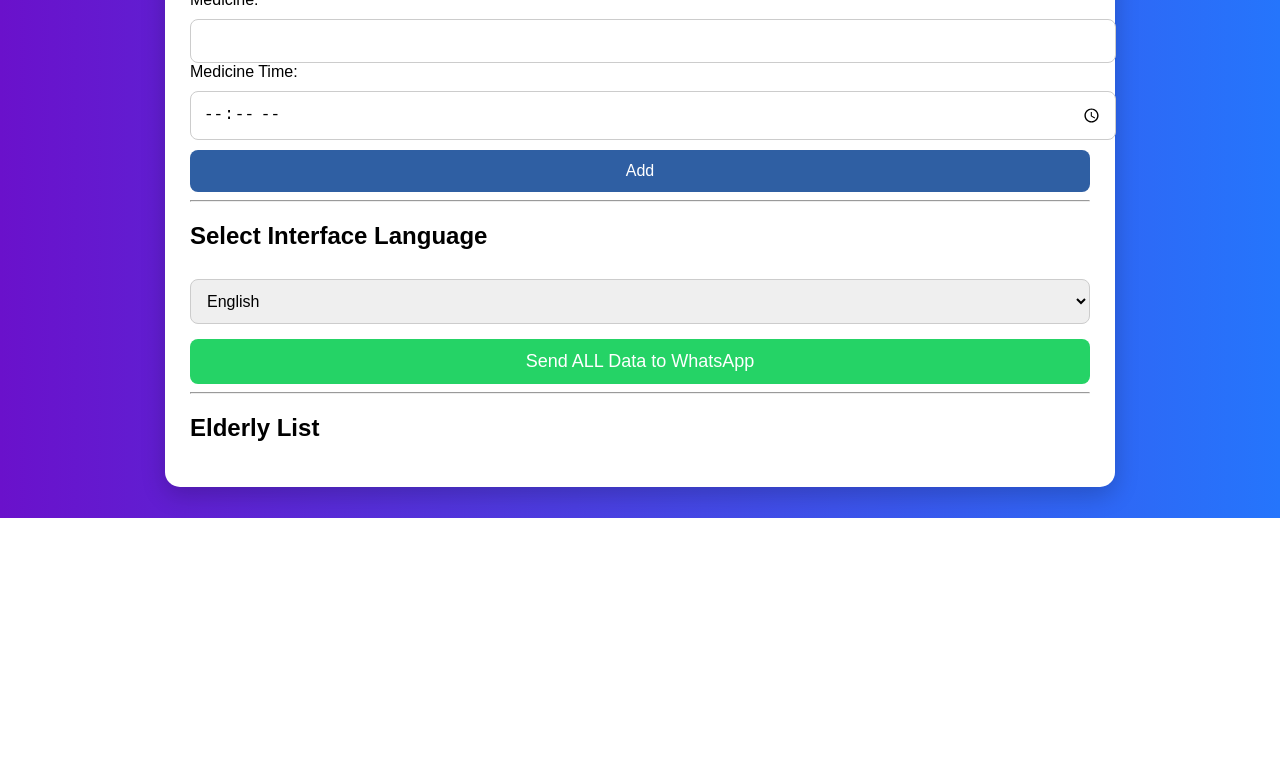
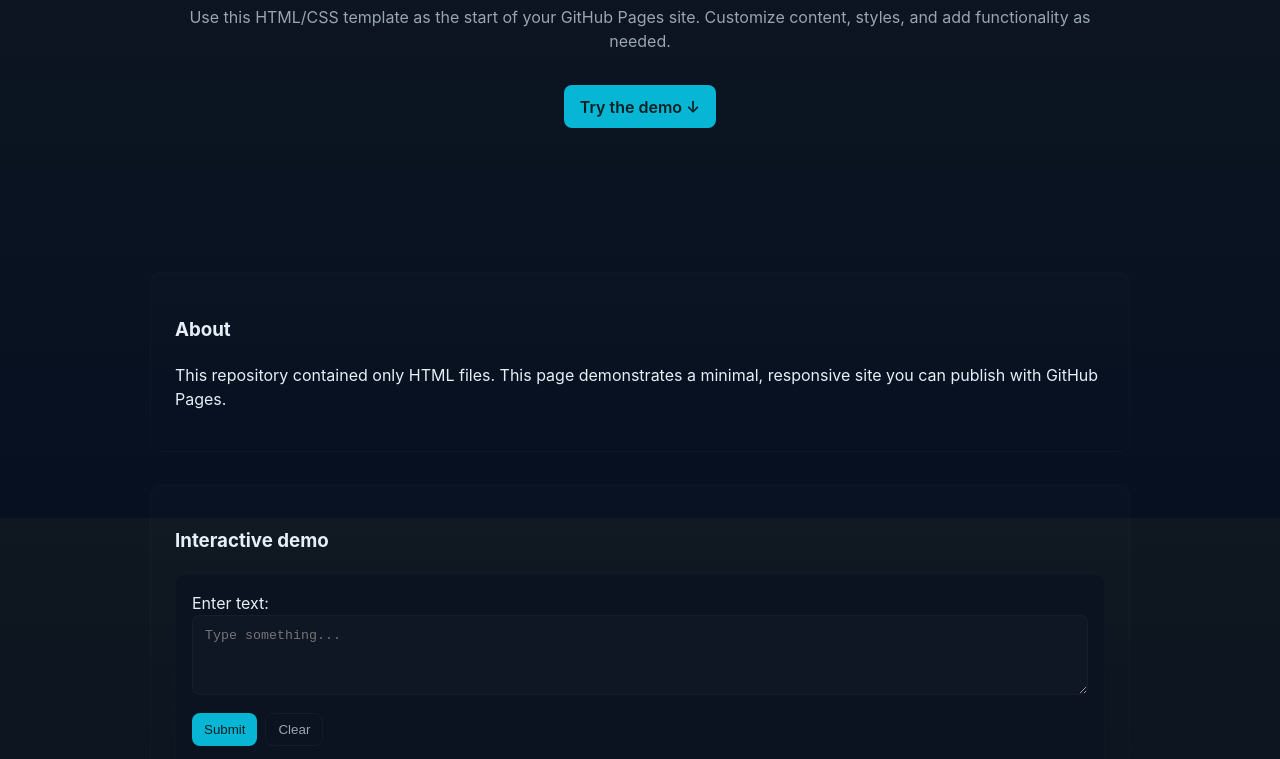
Before and after one commit to bhuvannagarajadc-commits/chatgpt1, a plain HTML site: page index.html in a window 1280 px wide. Shown: the part 282-1041 px from the top of the page. Before the commit the page ends 800 px from the top, so only its background shows below. Drawn offline with Linux system fonts and the light colour scheme.

Commit message:
Add website: index.html + styles.css

```diff
--- a/index.html
+++ b/index.html
@@ -1,264 +1,100 @@
-<!DOCTYPE html>
+<!doctype html>
 <html lang="en">
 <head>
-<meta charset="UTF-8">
-<title>Ashrama Caretaker - Medicine Reminder</title>
+  <meta charset="utf-8" />
+  <meta name="viewport" content="width=device-width,initial-scale=1" />
+  <title>chatgpt1 — Demo Site</title>
+  <meta name="description" content="A small demo website for the chatgpt1 repository." />
+  <link rel="stylesheet" href="styles.css" />
+</head>
+<body>
+  <header class="site-header">
+    <div class="container">
+      <h1 class="brand">chatgpt1</h1>
+      <nav>
+        <a href="#about">About</a>
+        <a href="#demo">Demo</a>
+        <a href="#contact">Contact</a>
+        <a class="repo-btn" href="https://github.com/bhuvannagarajadc-commits/chatgpt1" target="_blank" rel="noopener">Repository</a>
+      </nav>
+    </div>
+  </header>
 
-<style>
-    body {
-        font-family: "Poppins", sans-serif;
-        background: linear-gradient(to right, #6a11cb, #2575fc);
-        margin: 0;
+  <main>
+    <section id="hero" class="hero">
+      <div class="container">
+        <h2>Simple demo site for chatgpt1</h2>
+        <p>Use this HTML/CSS template as the start of your GitHub Pages site. Customize content, styles, and add functionality as needed.</p>
+        <p><a class="cta" href="#demo">Try the demo ↓</a></p>
+      </div>
+    </section>
+
+    <section id="about" class="container about">
+      <h3>About</h3>
+      <p>This repository contained only HTML files. This page demonstrates a minimal, responsive site you can publish with GitHub Pages.</p>
+    </section>
+
+    <section id="demo" class="container demo">
+      <h3>Interactive demo</h3>
+      <div class="card">
+        <label for="prompt">Enter text:</label>
+        <textarea id="prompt" placeholder="Type something..."></textarea>
+        <div class="controls">
+          <button id="submit">Submit</button>
+          <button id="clear">Clear</button>
+        </div>
+        <div id="output" class="output" aria-live="polite"></div>
+      </div>
+    </section>
+
+    <section id="contact" class="container contact">
+      <h3>Contact</h3>
+      <p>If you want changes, open an issue or PR in the <a href="https://github.com/bhuvannagarajadc-commits/chatgpt1" target="_blank" rel="noopener">GitHub repo</a>.</p>
+    </section>
+  </main>
+
+  <footer class="site-footer">
+    <div class="container">
+      <small>© <span id="year"></span> chatgpt1</small>
+    </div>
+  </footer>
+
+  <script>
+    // Small interactive behaviour: echo user input with a typing effect
+    const txt = document.getElementById('prompt');
+    const btn = document.getElementById('submit');
+    const clr = document.getElementById('clear');
+    const out = document.getElementById('output');
+    const year = document.getElementById('year');
+    year.textContent = new Date().getFullYear();
+
+    function typeText(targetEl, text, speed = 20) {
+      targetEl.textContent = '';
+      let i = 0;
+      const id = setInterval(() => {
+        targetEl.textContent += text.charAt(i);
+        i++;
+        if (i >= text.length) clearInterval(id);
+      }, speed);
     }
 
-    header {
-        background: rgba(255, 255, 255, 0.15);
-        backdrop-filter: blur(10px);
-        color: white;
-        padding: 22px;
-        text-align: center;
-        font-size: 32px;
-        font-weight: 600;
-        border-bottom: 2px solid rgba(255,255,255,0.3);
-    }
+    btn.addEventListener('click', () => {
+      const value = txt.value.trim();
+      if (!value) {
+        out.textContent = 'Please type something above.';
+        return;
+      }
+      out.textContent = 'Processing…';
+      // Simulate async response
+      setTimeout(() => {
+        typeText(out, `Echo: ${value}`);
+      }, 400);
+    });
 
-    .container {
-        width: 90%;
-        max-width: 900px;
-        margin: 25px auto;
-        background: white;
-        padding: 25px;
-        border-radius: 15px;
-        box-shadow: 0 8px 25px rgba(0,0,0,0.2);
-        animation: fadeIn 0.7s ease-in-out;
-    }
-
-    @keyframes fadeIn {
-        from { opacity: 0; transform: translateY(20px); }
-        to { opacity: 1; transform: translateY(0); }
-    }
-
-    input, button, select {
-        padding: 12px;
-        width: 100%;
-        margin-top: 10px;
-        font-size: 16px;
-        border-radius: 8px;
-        border: 1px solid #ccc;
-    }
-
-    button {
-        cursor: pointer;
-        background: #2f5fa3;
-        border: none;
-        color: white;
-        transition: 0.3s;
-    }
-
-    button:hover { background: #1f4a80; }
-
-    .wa-all-btn {
-        background: #25D366;
-        margin-top: 15px;
-        font-size: 18px;
-    }
-
-    .wa-all-btn:hover {
-        background: #1ebe5d;
-    }
-
-    .person {
-        background: #eef3f9;
-        padding: 15px;
-        margin: 12px 0;
-        border-left: 7px solid #2f5fa3;
-        border-radius: 12px;
-        transition: 0.3s;
-    }
-
-    .person:hover {
-        transform: scale(1.01);
-    }
-</style>
-</head>
-
-<body>
-
-<header id="headerTitle">Ashrama Caretaker – Medicine Reminder</header>
-
-<div class="container">
-
-    <h2 id="addTitle">Add Elderly Person</h2>
-
-    <label id="labelName">Name:</label>
-    <input type="text" id="name">
-
-    <label id="labelMedicine">Medicine:</label>
-    <input type="text" id="medicine">
-
-    <label id="labelTime">Medicine Time:</label>
-    <input type="time" id="time">
-
-    <button onclick="addPerson()" id="addButton">Add</button>
-
-    <hr>
-
-    <h2 id="langTitle">Select Interface Language</h2>
-    <select id="lang" onchange="changeLanguage()">
-        <option value="english">English</option>
-        <option value="kannada">Kannada</option>
-        <option value="hindi">Hindi</option>
-    </select>
-
-    <button class="wa-all-btn" onclick="sendAllWhatsApp()" id="waAllBtn">
-        Send ALL Data to WhatsApp
-    </button>
-
-    <hr>
-
-    <h2 id="listTitle">Elderly List</h2>
-    <div id="list"></div>
-
-</div>
-
-<script>
-    const caretakerNumber = "91XXXXXXXXXX";  // Add number here
-
-    let people = JSON.parse(localStorage.getItem("people")) || [];
-
-    // 🌍 LANGUAGE PACKS
-    const translations = {
-        english: {
-            header: "Ashrama Caretaker – Medicine Reminder",
-            addTitle: "Add Elderly Person",
-            labelName: "Name:",
-            labelMedicine: "Medicine:",
-            labelTime: "Medicine Time:",
-            addButton: "Add",
-            langTitle: "Select Interface Language",
-            waAllBtn: "Send ALL Data to WhatsApp",
-            listTitle: "Elderly List",
-            msg: (p)=> `Medicine Reminder:\nName: ${p.name}\nMedicine: ${p.medicine}\nTime: ${p.time}`
-        },
-
-        kannada: {
-            header: "ಆಶ್ರಮ ಪಾಲಕರು – ಔಷಧಿ ನೆನಪು",
-            addTitle: "ಹಿರಿಯರನ್ನು ಸೇರಿಸಿ",
-            labelName: "ಹೆಸರು:",
-            labelMedicine: "ಔಷಧಿ:",
-            labelTime: "ಔಷಧಿ ಸಮಯ:",
-            addButton: "ಸೇರಿಸಿ",
-            langTitle: "ಭಾಷೆಯನ್ನು ಆಯ್ಕೆಮಾಡಿ",
-            waAllBtn: "ಎಲ್ಲಾ ಮಾಹಿತಿಯನ್ನು WhatsApp ಗೆ ಕಳುಹಿಸಿ",
-            listTitle: "ಹಿರಿಯರ ಪಟ್ಟಿ",
-            msg: (p)=> `ಔಷಧಿ ನೆನಪು:\nಹೆಸರು: ${p.name}\nಔಷಧಿ: ${p.medicine}\nಸಮಯ: ${p.time}`
-        },
-
-        hindi: {
-            header: "आश्रम केयरटेकर – दवाई रिमाइंडर",
-            addTitle: "बुजुर्ग व्यक्ति जोड़ें",
-            labelName: "नाम:",
-            labelMedicine: "दवाई:",
-            labelTime: "दवाई का समय:",
-            addButton: "जोड़ें",
-            langTitle: "इंटरफ़ेस भाषा चुनें",
-            waAllBtn: "सभी डेटा WhatsApp पर भेजें",
-            listTitle: "बुजुर्गों की सूची",
-            msg: (p)=> `दवाई याद दिलाना:\nनाम: ${p.name}\nदवाई: ${p.medicine}\nसमय: ${p.time}`
-        }
-    };
-
-    // 🌍 APPLY LANGUAGE TO UI
-    function changeLanguage() {
-        const lang = document.getElementById("lang").value;
-        localStorage.setItem("language", lang);
-        applyLanguage(lang);
-    }
-
-    function applyLanguage(lang) {
-        const t = translations[lang];
-
-        document.getElementById("headerTitle").innerText = t.header;
-        document.getElementById("addTitle").innerText = t.addTitle;
-        document.getElementById("labelName").innerText = t.labelName;
-        document.getElementById("labelMedicine").innerText = t.labelMedicine;
-        document.getElementById("labelTime").innerText = t.labelTime;
-        document.getElementById("addButton").innerText = t.addButton;
-        document.getElementById("langTitle").innerText = t.langTitle;
-        document.getElementById("waAllBtn").innerText = t.waAllBtn;
-        document.getElementById("listTitle").innerText = t.listTitle;
-
-        render();
-    }
-
-    // Load saved language
-    const savedLang = localStorage.getItem("language") || "english";
-    document.getElementById("lang").value = savedLang;
-    applyLanguage(savedLang);
-
-    // ---------------------
-    // ADD PERSON
-    // ---------------------
-    function save() { localStorage.setItem("people", JSON.stringify(people)); }
-
-    function addPerson() {
-        const name = document.getElementById("name").value;
-        const med = document.getElementById("medicine").value;
-        const time = document.getElementById("time").value;
-
-        if (!name || !med || !time) { alert("Fill all fields!"); return; }
-
-        people.push({ name, medicine: med, time });
-        save();
-        render();
-
-        document.getElementById("name").value = "";
-        document.getElementById("medicine").value = "";
-        document.getElementById("time").value = "";
-    }
-
-    // ---------------------
-    // RENDER LIST
-    // ---------------------
-    function render() {
-        const lang = document.getElementById("lang").value;
-        const t = translations[lang];
-
-        const list = document.getElementById("list");
-        list.innerHTML = "";
-
-        people.forEach((p) => {
-            list.innerHTML += `
-                <div class="person">
-                    <strong>${t.labelName}</strong> ${p.name}<br>
-                    <strong>${t.labelMedicine}</strong> ${p.medicine}<br>
-                    <strong>${t.labelTime}</strong> ${p.time}<br><br>
-                </div>
-            `;
-        });
-    }
-
-    render();
-
-    // ---------------------------
-    // SEND ALL DATA VIA WHATSAPP
-    // ---------------------------
-    function sendAllWhatsApp() {
-        const lang = document.getElementById("lang").value;
-        const t = translations[lang];
-
-        if (people.length === 0) { alert("No data!"); return; }
-
-        let fullMsg = "";
-
-        people.forEach((p,i)=>{
-            fullMsg += `${i+1}. ${t.msg(p)}\n\n`;
-        });
-
-        const url = `https://wa.me/${caretakerNumber}?text=${encodeURIComponent(fullMsg)}`;
-        window.open(url, "_blank");
-    }
-</script>
-
+    clr.addEventListener('click', () => {
+      txt.value = '';
+      out.textContent = '';
+    });
+  </script>
 </body>
 </html>
--- /dev/null
+++ b/styles.css
@@ -0,0 +1,51 @@
+:root{
+  --bg:#0f1720;
+  --card:#0b1220;
+  --muted:#9aa4b2;
+  --accent:#06b6d4;
+  --surface:#0b1220;
+  --text:#e6eef6;
+  --glass: rgba(255,255,255,0.03);
+}
+
+*{box-sizing:border-box}
+html,body{height:100%}
+body{
+  margin:0;
+  font-family:Inter,ui-sans-serif,system-ui,-apple-system,"Segoe UI",Roboto,"Helvetica Neue",Arial;
+  background:linear-gradient(180deg,var(--bg),#061021);
+  color:var(--text);
+  -webkit-font-smoothing:antialiased;
+  line-height:1.5;
+}
+
+.container{max-width:980px;margin:0 auto;padding:2rem}
+
+.site-header{background:transparent;padding:1rem 0;border-bottom:1px solid rgba(255,255,255,0.03)}
+.site-header .container{display:flex;align-items:center;justify-content:space-between}
+.brand{margin:0;font-size:1.25rem;letter-spacing:0.4px}
+nav a{color:var(--muted);text-decoration:none;margin-left:1rem}
+nav a:hover{color:var(--text)}
+.repo-btn{background:var(--glass);padding:.45rem .6rem;border-radius:6px;font-size:.9rem}
+
+.hero{padding:4rem 0;text-align:center}
+.hero h2{font-size:2rem;margin:0 0 .5rem}
+.hero p{color:var(--muted)}
+
+.cta{display:inline-block;margin-top:1rem;padding:.6rem 1rem;border-radius:8px;background:var(--accent);color:#042022;text-decoration:none;font-weight:600}
+
+.about,.demo,.contact{background:linear-gradient(180deg, rgba(255,255,255,0.01), transparent);margin-top:2rem;padding:1.5rem;border-radius:12px;border:1px solid rgba(255,255,255,0.02)}
+.card{padding:1rem;background:var(--surface);border-radius:10px;border:1px solid rgba(255,255,255,0.02)}
+
+textarea{width:100%;min-height:80px;padding:.75rem;border-radius:8px;border:1px solid rgba(255,255,255,0.03);background:rgba(255,255,255,0.02);color:var(--text);resize:vertical}
+.controls{margin-top:.75rem;display:flex;gap:.5rem}
+button{background:var(--accent);border:none;color:#042022;padding:.5rem .75rem;border-radius:8px;cursor:pointer}
+button#clear{background:transparent;border:1px solid rgba(255,255,255,0.04);color:var(--muted)}
+
+.output{margin-top:1rem;padding:0.75rem;background:var(--glass);border-radius:8px;color:var(--muted);min-height:48px;white-space:pre-wrap}
+
+.site-footer{padding:2rem 0;text-align:center;color:var(--muted)}
+@media (max-width:640px){
+  .site-header .container{flex-direction:column;gap:.5rem;align-items:flex-start}
+  nav a{margin-left:0;margin-right:1rem}
+}
```
